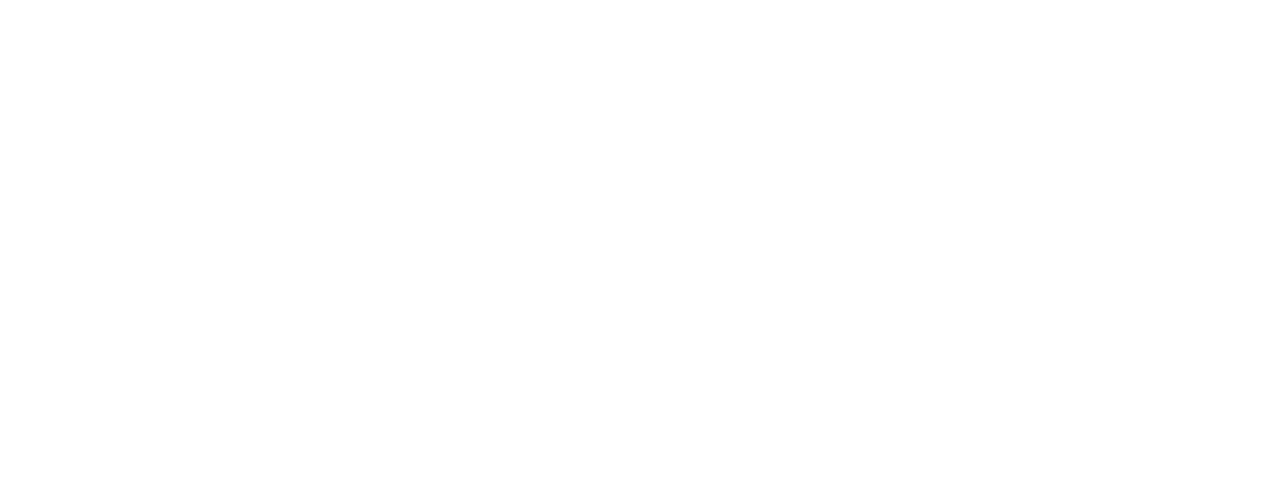
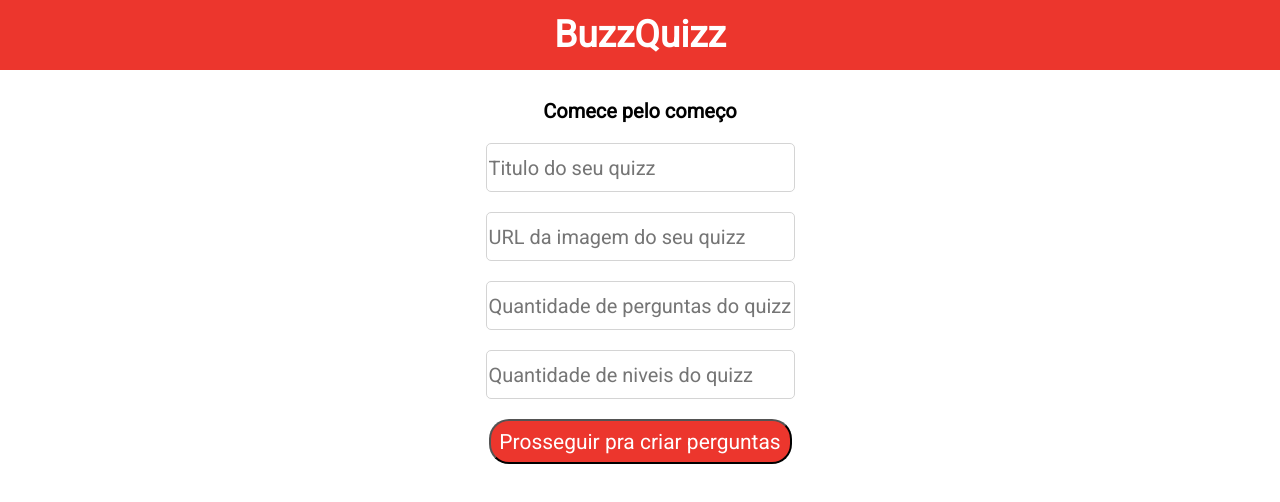
Before and after one commit to HugoRibeiro94/projeto6-buzzquizz, a React (Vite) app: page /create in a window 1280 px wide. Before the commit this address had no page. Shown: the top 502 px of the page. Built offline with nearby package versions, Linux system fonts and the light colour scheme.

Commit message:
feat: Create Page

```diff
--- a/src/App.jsx
+++ b/src/App.jsx
@@ -2,6 +2,7 @@
 import ResetStyle from './styles/ResetStyle';
 import MainPage from './pages/MainPage';
 import QuizzPage from './pages/QuizzPage';
+import CreatePage from './pages/CreatePage';
 
 function App() {
 
@@ -10,6 +11,7 @@
       <Routes>
         <Route path="/" element={<MainPage/>}/>
         <Route path="/quizz/:idQuizz" element={<QuizzPage/>}/>
+        <Route path="/create" element={<CreatePage/>}/>
       </Routes>
     </BrowserRouter>
   )
--- a/src/components/Quizz.jsx
+++ b/src/components/Quizz.jsx
@@ -8,6 +8,7 @@
                 <img src={props.quizz.image}/>
                 <label>{props.quizz.title}</label>
             </Img>
+
 
         </>
     )
--- /dev/null
+++ b/src/pages/CreatePage.jsx
@@ -0,0 +1,81 @@
+import styled from "styled-components"
+import Header from "../components/Header"
+
+export default function CreatePage(){
+    return(
+        <>
+            <Header/>
+
+            <Container>
+                <Title>Comece pelo começo</Title>
+                <Input
+                    type="text"
+                    placeholder="Titulo do seu quizz"
+                    required
+                />
+                <Input
+                    type="text"
+                    placeholder="URL da imagem do seu quizz"
+                    required
+                />
+                <Input
+                    type="text"
+                    placeholder="Quantidade de perguntas do quizz"
+                    required
+                />
+                <Input
+                    type="text"
+                    placeholder="Quantidade de niveis do quizz"
+                    required
+                />
+                <Button>
+                    Prosseguir pra criar perguntas
+                </Button>
+            </Container>
+        </>
+    )
+}
+
+const Container = styled.div`
+    margin-top: 100px;
+    display: flex;
+    flex-direction: column;
+    align-items: center;
+`
+
+const Input = styled.input`
+    width: 303px;
+    height: 45px;
+    margin-top: 20px;
+    border-radius: 5px;
+    border: solid 1px rgba(212, 212, 212, 1);
+    color:rgba(212, 212, 212, 1);
+    background-color:rgba(255, 255, 255, 1);
+    font-family: Roboto;
+    font-weight: 400;
+    font-size: 19.98px;
+    line-height: 24.97px;
+`
+const Button = styled.button`
+    width: 303px;
+    height: 45px;
+    margin-top: 20px;
+    display:flex;
+    justify-content: center;
+    align-items: center;
+    border-radius: 20px;
+    background-color: rgba(236, 54, 45, 1);
+    font-family: Roboto;
+    font-weight: 400;
+    font-size: 20.98px;
+    line-height: 26.22px;
+    color: rgba(255, 255, 255, 1);
+`
+const Title = styled.div`
+    font-family: Roboto;
+    font-size: 20px;
+    font-weight: 700;
+    line-height: 23.44px;
+    text-align: center;
+    color: rgba(0, 0, 0, 1);
+`
--- a/src/pages/MainPage.jsx
+++ b/src/pages/MainPage.jsx
@@ -4,6 +4,7 @@
 import QuizzUser from "../components/QuizzUser";
 import ListQuizz from "../components/ListQuizz";
 import styled from "styled-components";
+import { Link } from "react-router-dom";
 
 export default function MainPage(){
 
@@ -26,7 +27,12 @@
         <>
             <Header/>
 
-            <QuizzUser/>
+            <Create>
+                <p>Você não criou nenhum quizz ainda :(</p>
+                <Link to="/create">
+                    <button>Criar Quizz</button>
+                </Link>
+            </Create>
 
             <Title>Todos os quizzes</Title>
 
@@ -63,3 +69,35 @@
     justify-content: space-between;
     align-items: center;
 `
+
+const Create = styled.div`
+    margin:150px;
+    height: 181px;
+    border: 1px dotted rgba(212, 212, 212, 1);
+    display: flex;
+    flex-direction: column;
+    align-items: center;
+    justify-content: center;
+    p{
+        font-family: Roboto;
+        font-size: 20px;
+        font-weight: 400;
+        line-height: 23.44px;
+        text-align: center;
+        color: rgba(185, 185, 185, 1);
+    }
+    button{
+        width: 151px;
+        height: 40px;
+        gap: 0px;
+        border-radius: 50px;
+        border: 1px dotted rgba(236, 54, 45, 1);
+        background-color: #FFFF;
+        color: rgba(236, 54, 45, 1);
+        font-family: Roboto;
+        font-size: 21px;
+        font-weight: 400;
+        line-height: 24.61px;
+        text-align: center;
+    }
+`
--- a/src/pages/QuizzPage.jsx
+++ b/src/pages/QuizzPage.jsx
@@ -34,6 +34,8 @@
             <Header/>
 
             <Quizz quizz={quizz}></Quizz>
+
+
         </>
     )
 }
```
